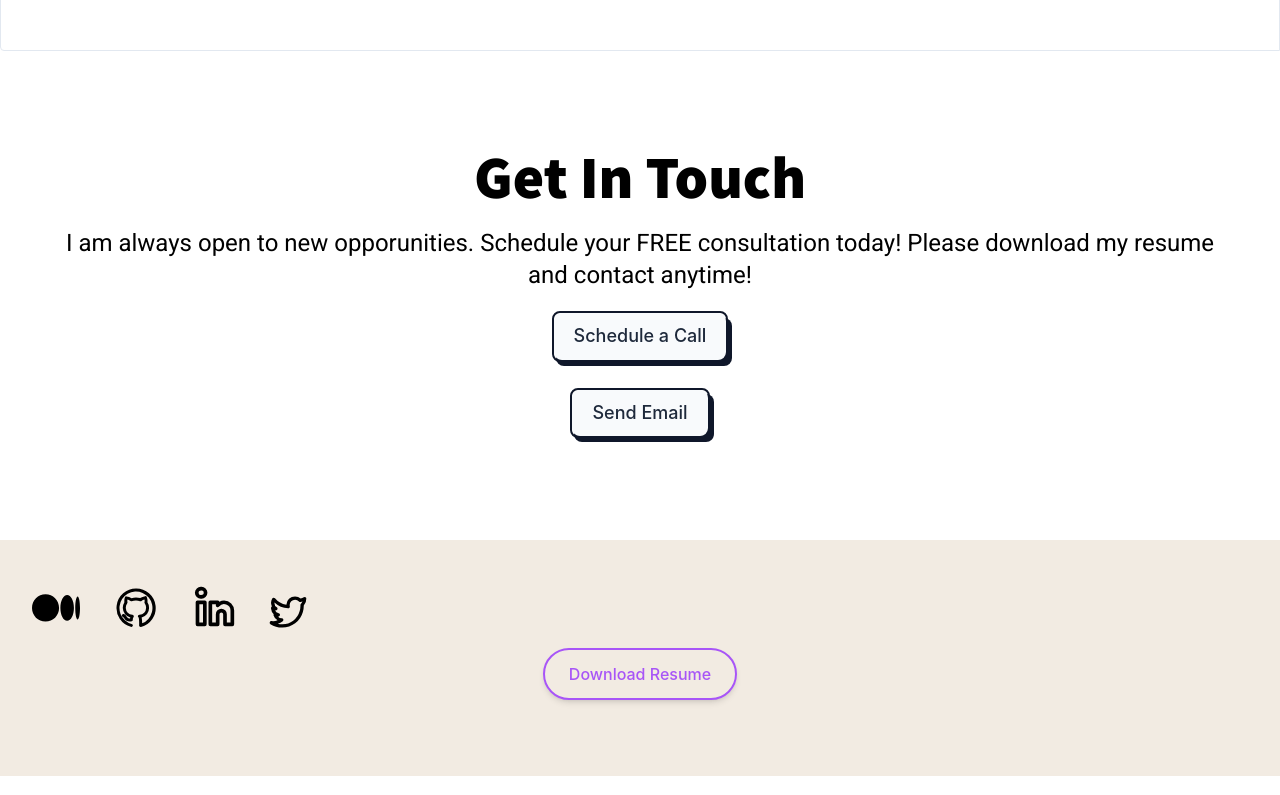
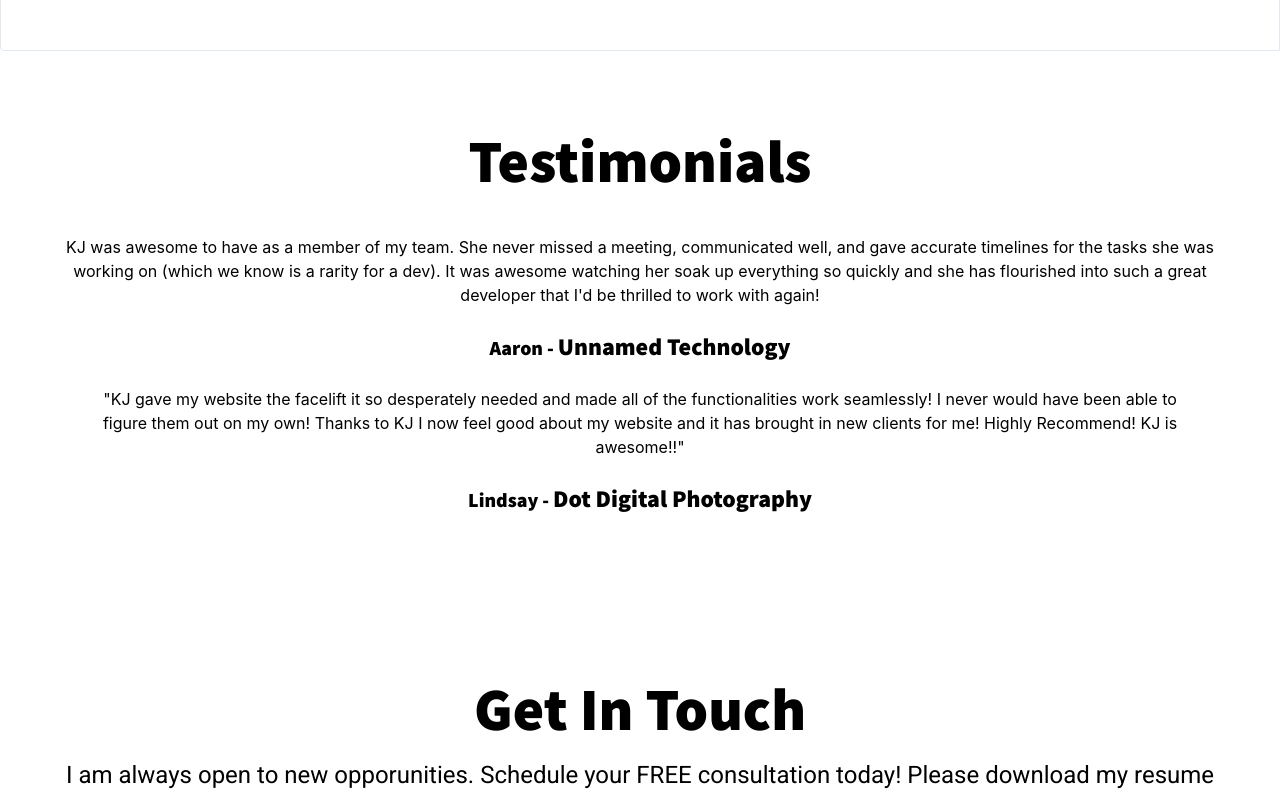
Before and after one commit to kjschelling/thekjcode, a React (Create React App) app: page / in a window 1280 px wide. Shown: the part 5660-6455 px from the top of the page. Built offline with nearby package versions, Linux system fonts and the light colour scheme.

Commit message:
added Testimonials component with Lindsay and Aaron, waiting on Joey and Sam

```diff
--- a/src/App.jsx
+++ b/src/App.jsx
@@ -6,6 +6,7 @@ import Projects from "./components/Projects";
 import Services from "./components/Services";
 import Contact from "./components/Contact";
 import Footer from "./components/Footer";
+import Testimonials from "./components/Testimonials";
 
 function App() {
   return (
@@ -15,6 +16,7 @@ function App() {
       <About />
       <Projects />
       <Services />
+      <Testimonials />
       <Contact />
       <Footer />
     </div>
--- /dev/null
+++ b/src/components/Testimonials.jsx
@@ -0,0 +1,48 @@
+import React from "react";
+
+function Testimonials(props) {
+  return (
+    <div className="w-full p-5 bg-white rounded-l shadow-1  px-10 mt-10">
+      <div className="w-full mx-auto">
+        <h2 className="md:text-6xl xs:text-4xl font-source mx-auto w-full h-auto my-5 ">
+          Testimonials
+        </h2>
+        <br />
+      </div>
+      <p>
+        KJ was awesome to have as a member of my team. She never missed a
+        meeting, communicated well, and gave accurate timelines for the tasks
+        she was working on (which we know is a rarity for a dev). It was awesome
+        watching her soak up everything so quickly and she has flourished into
+        such a great developer that I'd be thrilled to work with again!
+      </p>
+
+      <br />
+
+      <a href="https://unnamed.gg/" className="font-bold text-xl font-source">
+        Aaron - <span className="text-2xl">Unnamed Technology</span>
+      </a>
+      <br />
+      <br />
+
+      <p className="text-l px-12">
+        "KJ gave my website the facelift it so desperately needed and made all
+        of the functionalities work seamlessly! I never would have been able to
+        figure them out on my own! Thanks to KJ I now feel good about my website
+        and it has brought in new clients for me! Highly Recommend! KJ is
+        awesome!!"
+        <br />
+        <br />
+        <a
+          href="https://www.dotdigitalphoto.com/"
+          className="font-bold text-xl font-source"
+        >
+          Lindsay - <span className="text-2xl">Dot Digital Photography</span>
+        </a>
+      </p>
+      <br />
+      <br />
+    </div>
+  );
+}
+export default Testimonials;
--- a/tailwind.config.js
+++ b/tailwind.config.js
@@ -1,9 +1,7 @@
-const colors = require('tailwindcss/colors');
+const colors = require("tailwindcss/colors");
 
 module.exports = {
-  content: [
-    "./src/**/*.{js,jsx,ts,tsx}",
-  ],
+  content: ["./src/**/*.{js,jsx,ts,tsx}"],
   theme: {
     colors: {
       gray: colors.slate,
@@ -13,29 +11,25 @@ module.exports = {
       red: colors.red,
       black: colors.black,
       white: colors.white,
-      'dark-metal': '#1E293B',
-      'burgundy': '#550015',
-      'biege': '#F2EBE2',
     },
     screens: {
       xxs: "270px",
       xs: "320px",
-      sm: '480px',
-      md: '768px',
-      lg: '976px',
-      xl: '1440px',
-      xxl: "1980px"
+      sm: "480px",
+      md: "768px",
+      lg: "976px",
+      xl: "1440px",
+      xxl: "1980px",
     },
     fontFamily: {
-      roboto: ['Roboto', 'sans-serif'],
-      source: ['Source Sans Pro', 'sans-serif'],
-
+      roboto: ["Roboto", "sans-serif"],
+      source: ["Source Sans Pro", "sans-serif"],
     },
     extend: {
       scale: {
-        '115': '1.15'
-      }
+        115: "1.15",
+      },
     },
   },
   plugins: [],
-}
+};
```
